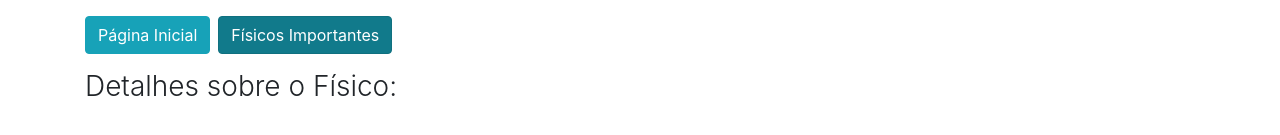
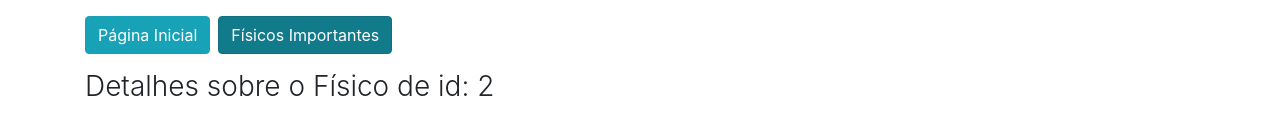
Before and after one commit to victor-s-santos/VueJsSPA, a Vue app: page /#/fisicos/2 in a window 1280 px wide. Shown: the part 265-400 px from the top of the page. Built offline with nearby package versions, Linux system fonts and the light colour scheme; the HTML template or start-up script is replaced by a standard one.

Commit message:
investigando os parâmetros da rota

```diff
--- a/src/views/fisicos/FisicoDetalhes.vue
+++ b/src/views/fisicos/FisicoDetalhes.vue
@@ -1,3 +1,11 @@
 <template>
-    <h3 class="font-weight-light">Detalhes sobre o Físico:</h3>
+    <h3 class="font-weight-light">Detalhes sobre o Físico de id: {{$route.params.id}}</h3>
 </template>
+
+<script>
+export default {
+    created(){
+        console.log(`Parâmetros da rota: ${this.$route.params}`)
+    }
+}
+</script>
```
